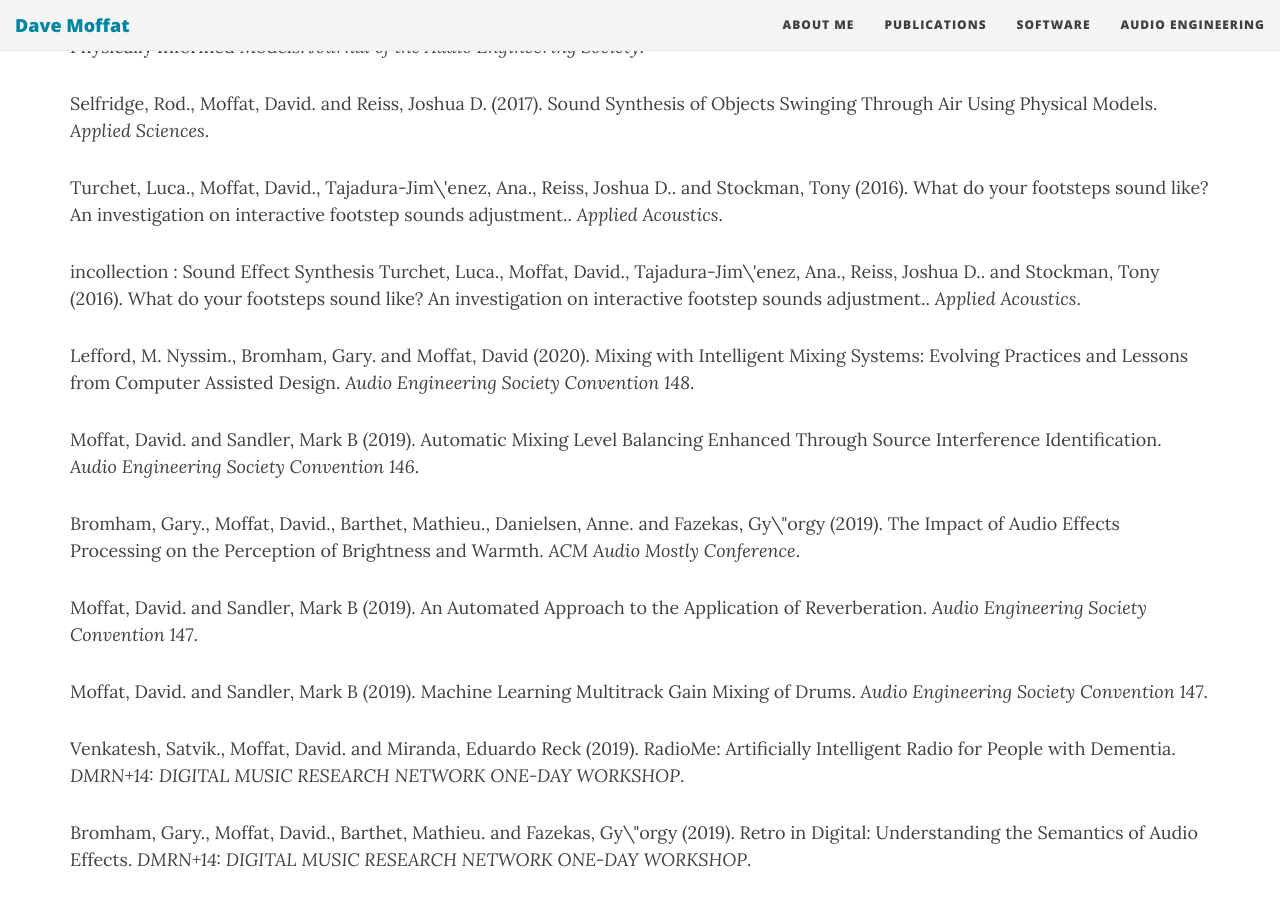
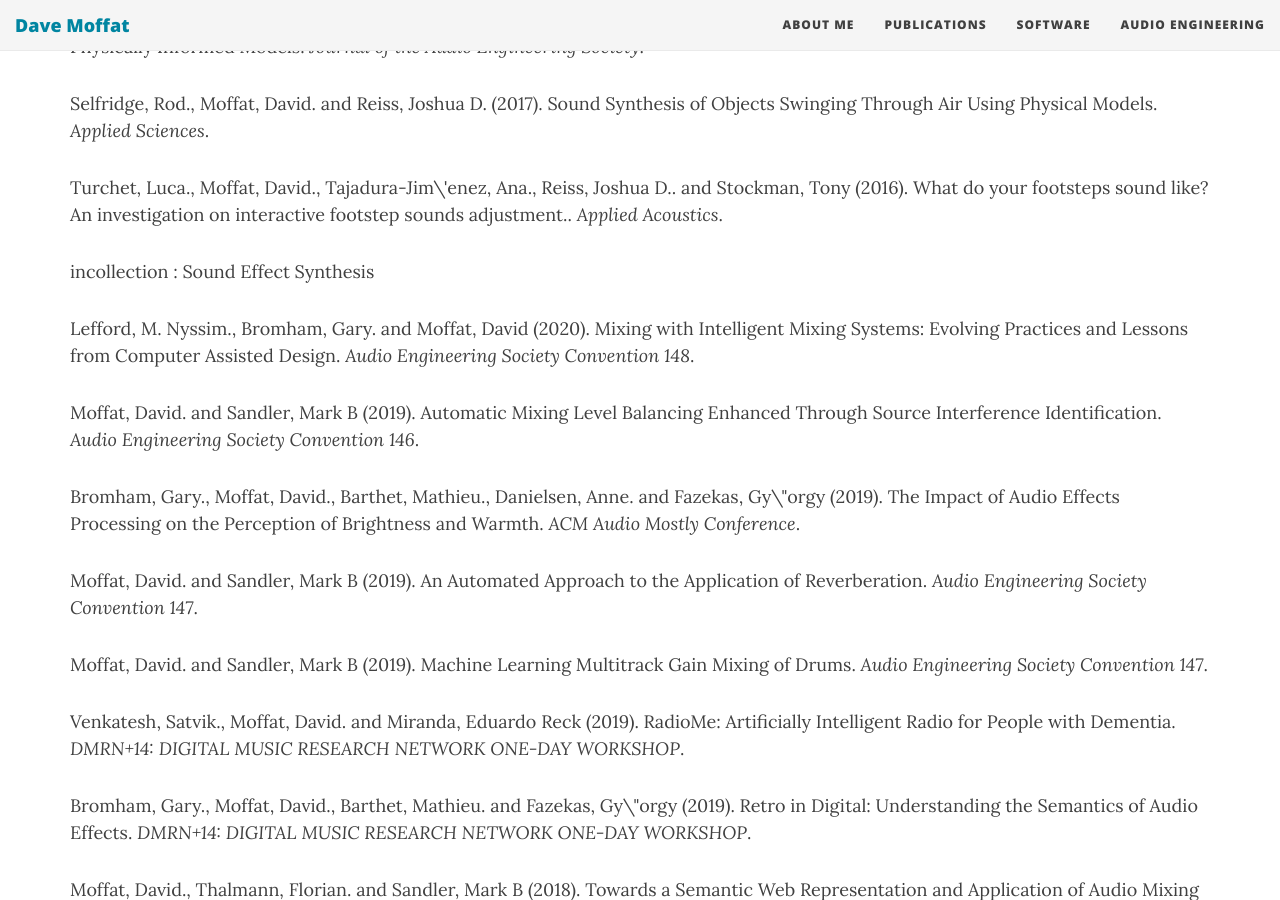
Before and after one commit to davemoffat/davemoffat.github.io, a Jekyll site: the page built from publications.html, in a window 1280 px wide and 900 px high, scrolled down 321 px. Built offline with Jekyll 4.4.1, drawn with Linux system fonts in a browser that asks for light colours; nearby versions of some CDN libraries; some of the changed text lies outside the part shown.

Commit message:
update publications

```diff
--- a/publications.html
+++ b/publications.html
@@ -22,7 +22,7 @@
 </span><p><p>
 <span id="moffat18soundeffect">
 incollection : Sound Effect Synthesis
-Turchet, Luca., Moffat, David., Tajadura-Jim\'enez, Ana., Reiss, Joshua D.. and Stockman, Tony (2016). What do your footsteps sound like? An investigation on interactive footstep sounds adjustment.. <i>Applied Acoustics</i>.
+
 </span><p><p>
 <span id="lefford2020imscad">
 Lefford, M. Nyssim., Bromham, Gary. and Moffat, David (2020). Mixing with Intelligent Mixing Systems: Evolving Practices and Lessons from Computer Assisted Design. <i>Audio Engineering Society Convention 148</i>.
@@ -90,10 +90,14 @@
 <span id="ronan15subgrouping">
 Ronan, David., Moffat, David., Gunes, Hatice. and Reiss, Joshua D. (2015). Automatic Subgrouping of Multitrack Audio. <i>Proc. 18th International Conference on Digital Audio Effects (DAFx-15)</i>.
 </span><p><p>
+<span id="moffat2018patent">
+Moffat, David. and Reiss, Joshua D. (2017). Generation of Sound Synthesis Models. <i>UK Patent GB1718800.4 (Pending)</i>.
+</span><p><p>
 <span id="moffat19evaluation">
 phdthesis : Evaluation of Synthesised Sound Effects
-Moffat, David. and Reiss, Joshua D. (2017). Generation of Sound Synthesis Models. <i>UK Patent GB1718800.4 (Pending)</i>.
+
 </span><p><p>
+
 
 
 
```
